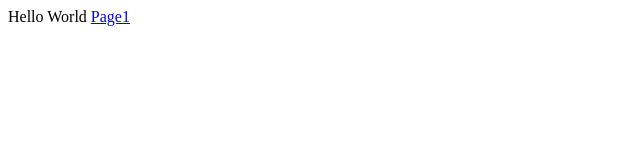
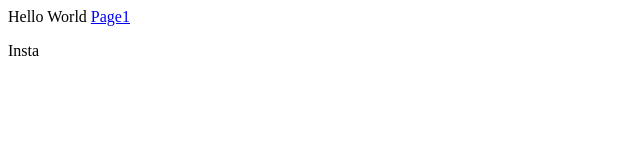
Before and after one commit to deniskuzenkov/insta-bot, a plain HTML site: page index.html in a window 1280 px wide. Shown: the full height of the page, 0-640 px from the left. Drawn offline with Linux system fonts and the light colour scheme.

Commit message:
Update index.html

```diff
--- a/index.html
+++ b/index.html
@@ -7,5 +7,6 @@
 <body>
 Hello World
     <a href="page1.html">Page1</a>
+    <p>Insta</p>
 </body>
 </html>
```
